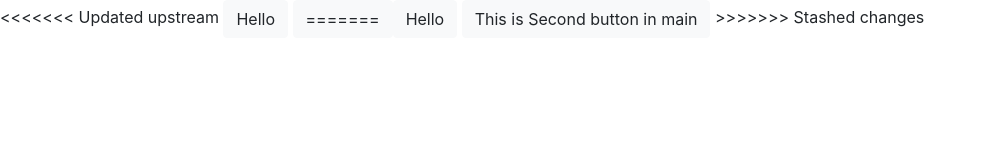
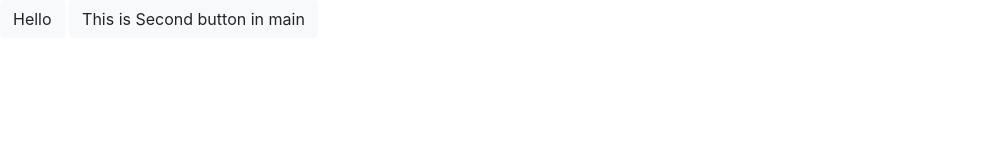
Before and after one commit to HengDuang/Park_Hub, a plain HTML site: page index.html in a window 1280 px wide. Shown: the whole page, without its empty margins (0-986 px from the left). Drawn offline with Linux system fonts and the light colour scheme.

Commit message:
Final Update
Merge branch 1 and 2 with master

```diff
--- a/index.html
+++ b/index.html
@@ -18,13 +18,8 @@
         <!-- Bootstrap core JavaScript
     ================================================== -->
         <!-- Placed at the end of the document so the pages load faster -->
-<<<<<<< Updated upstream
-        <button type="button" class="btn btn-light">Hello</button>
-        <button type="button" class="btn btn-light">
-=======
         <button type="button" class="btn btn-light">Hello</button>
         <button type="button" class="btn btn-light">This is Second button in main </button>
->>>>>>> Stashed changes
             <p><br></p>
         </button>
         <script src="assets/js/jquery.min.js"></script>
```
